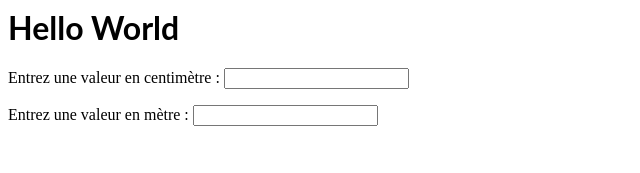
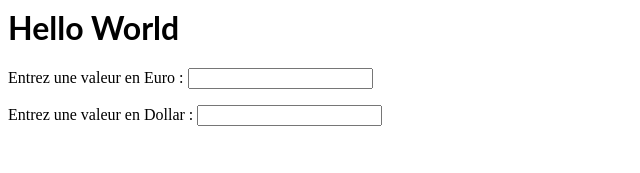
Before and after one commit to Axel-cmd/react-converter, a React (Create React App) app: page / in a window 1280 px wide. Shown: the top 173 px of the page, without its empty margins (0-640 px from the left). Built offline with nearby package versions, Linux system fonts and the light colour scheme.

Commit message:
2 files modified

```diff
--- a/src/CalculatorConverter.js
+++ b/src/CalculatorConverter.js
@@ -2,11 +2,17 @@ import React from 'react';
 import InputConverter from './InputConverter';
 
 class CalculatorConverter extends React.Component {
+
+  // constructor(props){
+  //   super(props)
+  //   this.state = { value: '' };
+  // }
+
   render() {
     return (
       <>
-        <InputConverter type="centimètre" />
-        <InputConverter type="mètre" />
+        <InputConverter type="e" />
+        <InputConverter type="d" />
       </>
     );
   }
--- a/src/InputConverter.js
+++ b/src/InputConverter.js
@@ -1,4 +1,9 @@
 import React from 'react';
+
+const inputNames = {
+  e: "Euro",
+  d: "Dollar"
+}
 
 class InputConverter extends React.Component {
   constructor(props) {
@@ -13,9 +18,12 @@ class InputConverter extends React.Component {
   }
 
   render() {
+
+    const name = this.props.type;
+
     return (
       <div>
-        <label>Entrez une valeur en {this.props.type} : </label>
+        <label>Entrez une valeur en {inputNames[name]} : </label>
         <input
           type="number"
           onChange={(e) => this.handleChange(e)}
```
